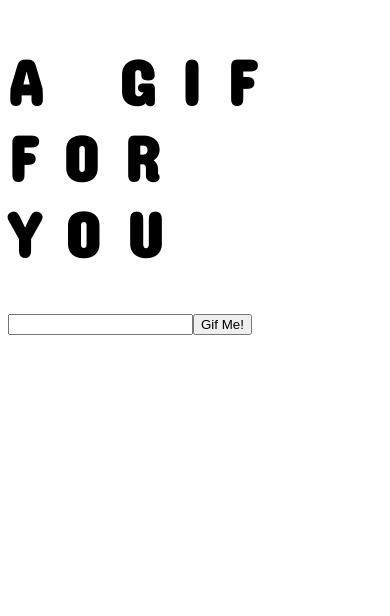
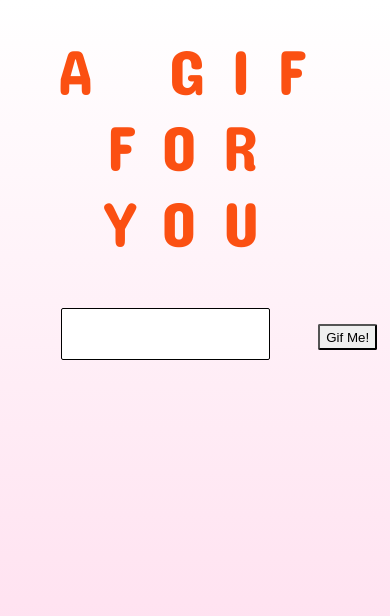
Before and after one commit to maybeemily/a-gif-for-you, a React app: page / in a window 390 px wide. Shown: the top 616 px of the page. Built offline with nearby package versions, Linux system fonts and the light colour scheme.

Commit message:
adding styles, making responsive images at same time

```diff
--- a/package.json
+++ b/package.json
@@ -28,7 +28,8 @@
     "dotenv-webpack": "^1.7.0",
     "react": "^16.8.6",
     "react-dom": "^16.8.6",
-    "styled-components": "^4.3.2"
+    "styled-components": "^4.3.2",
+    "styled-reset": "^3.0.0"
   },
   "devDependencies": {
     "@babel/core": "^7.5.5",
--- a/src/components/App.js
+++ b/src/components/App.js
@@ -1,15 +1,17 @@
 import React from 'react';
 import GifDisplay from '../containers/GifDisplay';
 import Header from '../components/Header';
-import { GlobalStyle } from '../styles/styles';
+import { GlobalStyle, Wrapper } from '../styles/styles';
 
 
 export default function App() {
   return (
   <>
-  <GlobalStyle/>
-  <Header/>
-  <GifDisplay/>
+  <Wrapper>
+    <Header/>
+    <GlobalStyle/>
+    <GifDisplay/>
+  </Wrapper>
   </>
   );
 }
--- a/src/components/GifSearchForm.js
+++ b/src/components/GifSearchForm.js
@@ -1,11 +1,12 @@
 import React from 'react';
 import PropTypes from 'prop-types';
+import { SearchForm, SearchButton } from '../styles/styles';
 
 function GifSearchForm({ searchText, handleChange, searchSubmit }) {
   return (
     <form onSubmit={searchSubmit}>
-      <input name="searchText" type="text" value={searchText} onChange={handleChange}/>
-      <button type="submit">Gif Me!</button>
+      <SearchForm name="searchText" type="text" value={searchText} onChange={handleChange}/>
+      <SearchButton type="submit">Gif Me!</SearchButton>
     </form>
   );
 }
--- a/src/components/Header.js
+++ b/src/components/Header.js
@@ -4,7 +4,9 @@ import { HeaderH1 } from '../styles/styles';
 
 function Header() {
   return (
-    <HeaderH1>a gif for you</HeaderH1>
+    <header>
+      <HeaderH1>a gif for you</HeaderH1>
+    </header>
   );
 }
 
--- a/src/containers/GifDisplay.js
+++ b/src/containers/GifDisplay.js
@@ -31,13 +31,13 @@ class GifDisplay extends PureComponent {
   }
 
   render() {
-    const { searchText, imageURL, url } = this.state;
+    const { searchText, imageURL, url, loading } = this.state;
 
     return (
-      <>
+      <section>
         <GifSearchForm searchText={searchText} handleChange={this.handleChange} searchSubmit={this.searchSubmit}/>
-        <GifWithLoading imageURL={imageURL} url={url} isLoading={this.state.loading}/>
-      </>
+        <GifWithLoading imageURL={imageURL} url={url} isLoading={loading}/>
+      </section>
     );
   }
 }
--- a/src/styles/styles.js
+++ b/src/styles/styles.js
@@ -1,24 +1,42 @@
 import styled, { createGlobalStyle, keyframes } from 'styled-components';
-
+import { reset } from 'styled-reset';
 /* Global Styles */
 
 export const GlobalStyle = createGlobalStyle`
 @import url('https://fonts.googleapis.com/css?family=Concert+One|Varela+Round&display=swap');
   body {
+    ${reset}
     font-family: 'Varela Round', sans-serif;
+    background: linear-gradient(white 0%, hotpink 75%);
+    background-size: 600% 600%;
   }
+  img {
+    max-width: 60vw;
+    max-height: 50vh;
+  }
+`;
+
+export const Wrapper = styled.div`
+  text-align: center;
+  min-height: 80vh;
 `;
 
 /* styles for Header.js */
 
 export const HeaderH1 = styled.h1`
+  color: #FB5012;
+  margin-top: 2rem;
   letter-spacing: .4em;
   text-transform: uppercase;
   font-family: 'Concert One', sans-serif;
   font-size: 4em;
+  transition: color .5s ease-in-out;
+  &:hover {
+    color: hotpink;
+  }
 `;
 
-/* styles for Loader */
+/* styles for WithLoading.js */
 
 const spin = keyframes`
   from {
@@ -37,12 +55,36 @@ const gradient = keyframes`
 `;
 
 export const Loader = styled.div`
-  width: 3rem;
-  height: 3rem;
-  border: 3px solid orange;
+  width: 4rem;
+  height: 4rem;
   border-radius: 50%;
   margin: 0 auto;
-  background: radial-gradient(circle at center, hotpink 0%, orange 100%);
-  background-size: 400% 400%;
-  animation: ${spin} 1s linear infinite, ${gradient} 1s ease infinite;
+  background: radial-gradient(circle at center, hotpink 0%, blue 100%);
+  background-size: 600% 600%;
+  animation: ${spin} 1s linear infinite, ${gradient} 3s ease infinite;
 `;
+
+/* styles for GifSearchForm.js */
+
+export const SearchForm = styled.input`
+  background-color: white;
+  border: 1px solid black;
+  border-radius: 2px;
+  width: 20vw;
+  min-width: 200px;
+  height: 2em;
+  margin: 2em;
+  padding-right: 1%;
+  padding-left: 1%;
+  font-size: 1.5em;
+  font-family: 'Varela Round', sans-serif;
+  letter-spacing: .09em;
+  &:focus {
+    outline-color: hotpink;
+}
+`;
+
+export const SearchButton = styled.button`
+  border-radius: 2px;
+  height: 2em;
+`;
```
Also changed, not shown: 1 other file (tests, documents, lock files or other folders).
